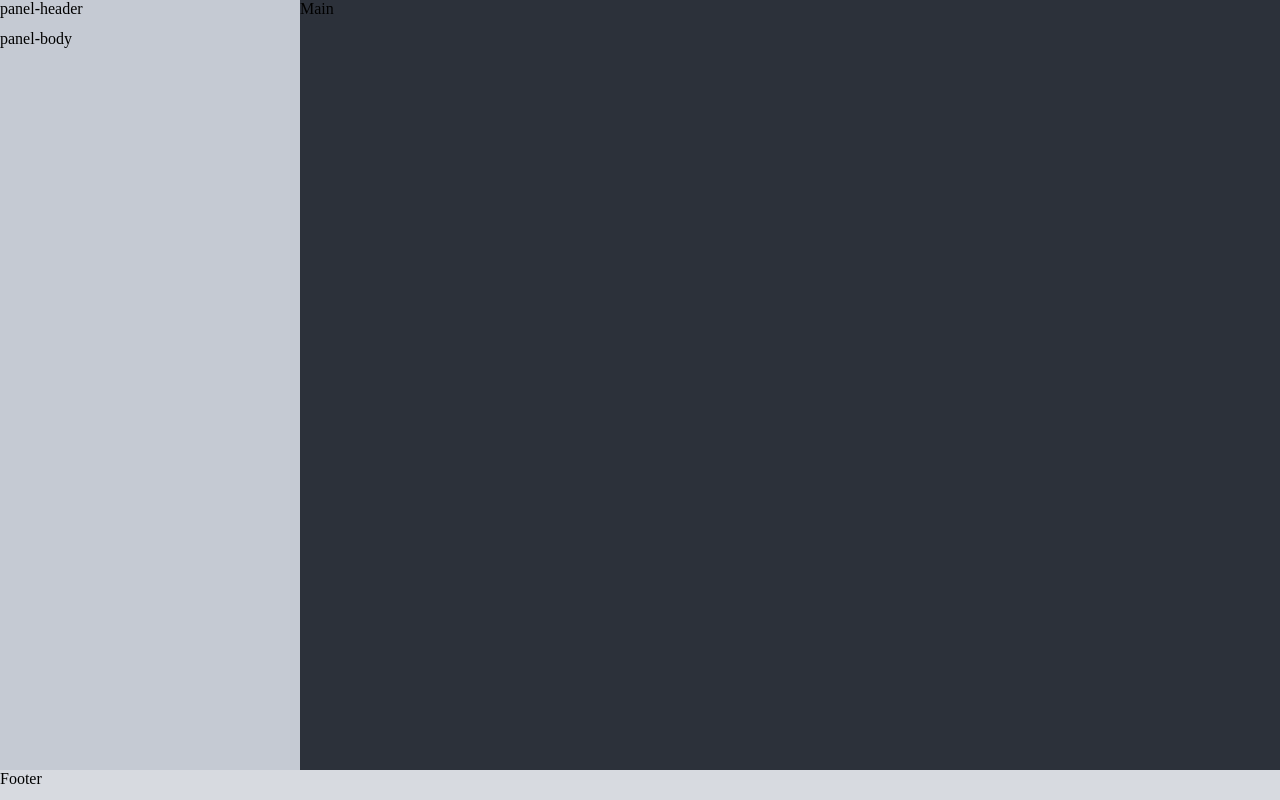
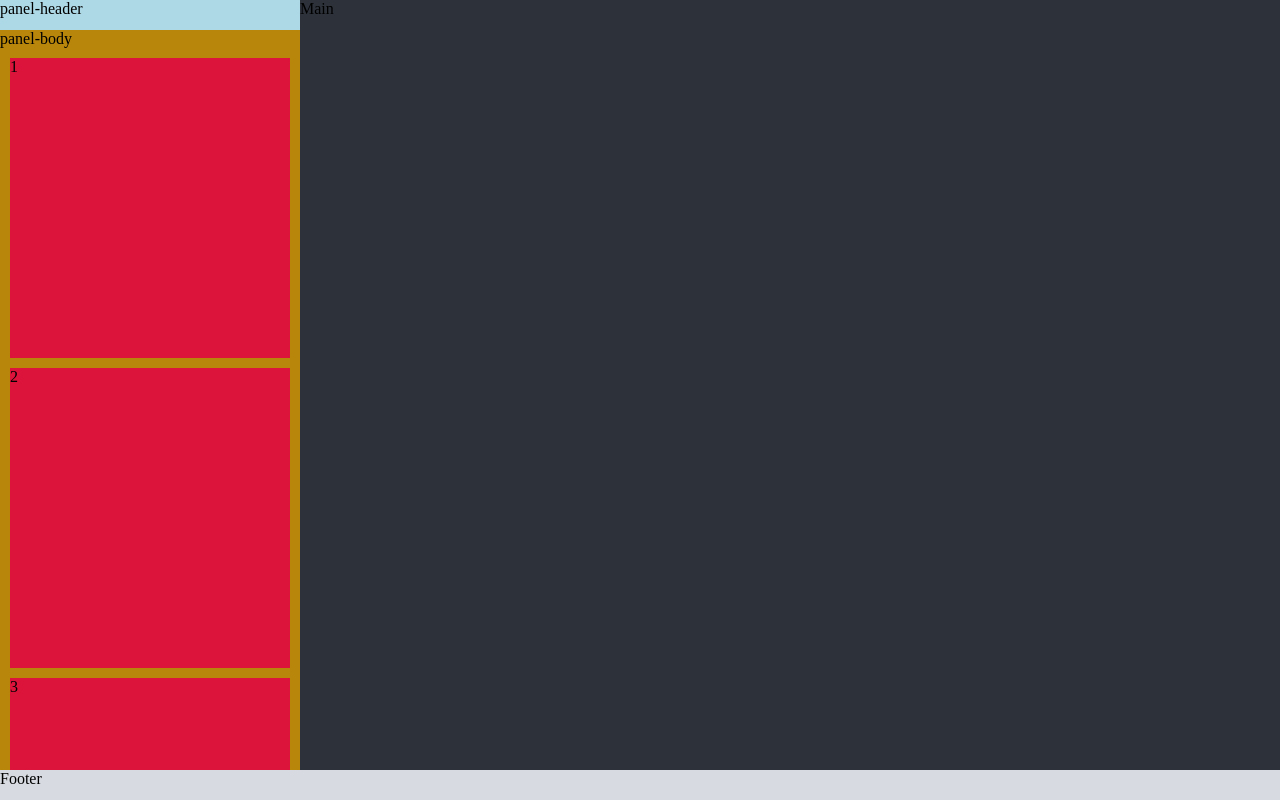
Before and after one commit to sunchi1015/Practice-Html-Css, a website: page index.html in a window 1280 px wide. Drawn offline with Linux system fonts and the light colour scheme.

Commit message:
added side bar changes

```diff
--- a/css/01-gird-layout.css
+++ b/css/01-gird-layout.css
@@ -1,6 +1,5 @@
 body {
   margin: 0;
-  color: #000;
 }
 
 .container {
@@ -16,11 +15,19 @@ body {
   grid-template-rows: 30px auto;
   height: calc(100vh - 30px);
 }
-
+.panel-header{
+background: lightblue;
+}
 .panel-body {
   overflow: auto;
+background:darkgoldenrod;
 }
 
+.panel-body > div {
+  height: 300px;
+  background: crimson;
+  margin: 10px;
+}
 .main {
   background: #2c313a;
 }
--- a/index.html
+++ b/index.html
@@ -12,7 +12,14 @@
       <div class="side">
         <div class="panel">
           <div class="panel-header">panel-header</div>
-          <div class="panel-body">panel-body</div>
+          <div class="panel-body">
+            panel-body
+            <div>1</div>
+            <div>2</div>
+            <div>3</div>
+            <div>4</div>
+            <div>5</div>
+          </div>
         </div>
       </div>
       <div class="main">Main</div>
```
